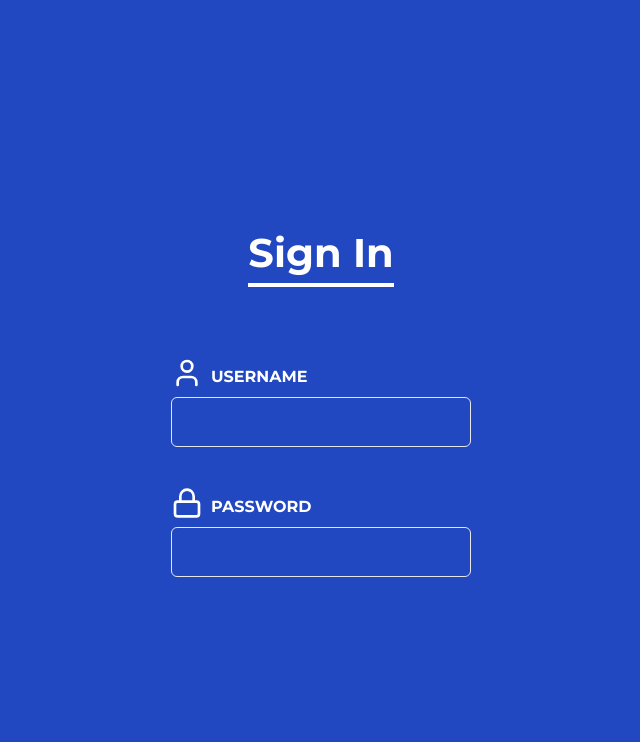
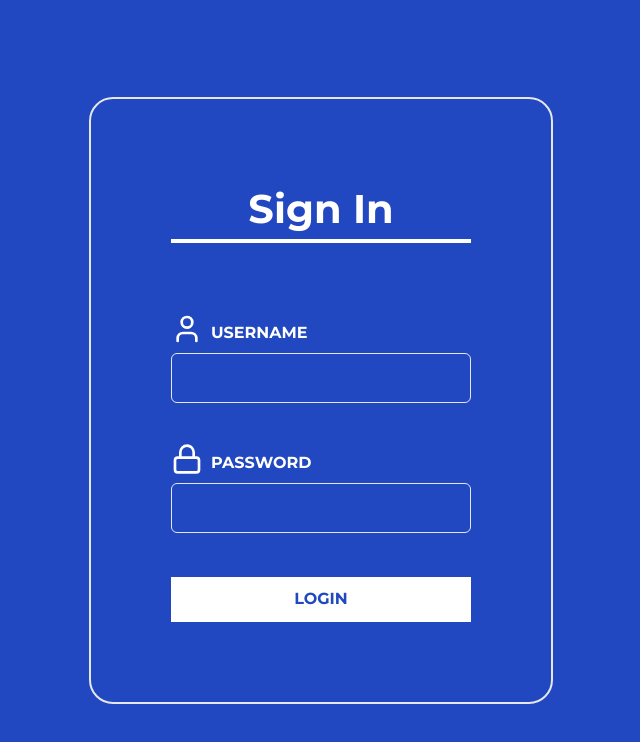
Before and after one commit to PedrooSilvaa/login-page-react, a React (Vite) app: page / in a window 1280 px wide. Shown: the top 742 px of the page, without its empty margins (319-959 px from the left). Built offline with nearby package versions, Linux system fonts and the light colour scheme.

Commit message:
feat: create button component

```diff
--- /dev/null
+++ b/src/component/button.tsx
@@ -0,0 +1,22 @@
+
+interface MainButtonProps {
+        typeButton: "reset" | "submit" | "button";
+        text: string;
+    }
+
+export function MainButton(
+    {
+        typeButton,
+        text
+    }:MainButtonProps
+){
+
+    return(
+        <div className="mt-11">
+            <button type={typeButton} className="bg-[#ffffff] text-[#2148C0] font-bold w-[300px] h-[45px]">
+                <span>{text}</span>
+            </button>
+        </div>
+    )
+
+}
--- a/src/pages/login/index.tsx
+++ b/src/pages/login/index.tsx
@@ -1,12 +1,16 @@
+import { MainButton } from "../../component/button";
 import { UsernamePasswordModal } from "./username-password-modal";
 
 export function Login(){
     return (
-        <div className="bg-[#2148C0] w-full h-[100vh] flex flex-col justify-center items-center">
-            <h1 className="text-[40px] font-bold border-b border-white border-b-4 text-white">Sign In</h1>
-            <form action="">
-                <UsernamePasswordModal/>
-            </form>
+        <div className="bg-[#2148C0] w-full h-[100vh] flex flex-col justify-center items-center ">
+            <div className="border-2 p-20 rounded-3xl">
+                <h1 className="text-[40px] text-center font-bold border-b border-white border-b-4 text-white">Sign In</h1>
+                <form action="">
+                    <UsernamePasswordModal/>
+                    <MainButton text="LOGIN" typeButton="submit"/>
+                </form>
+            </div>
         </div>
     )
 }
```
